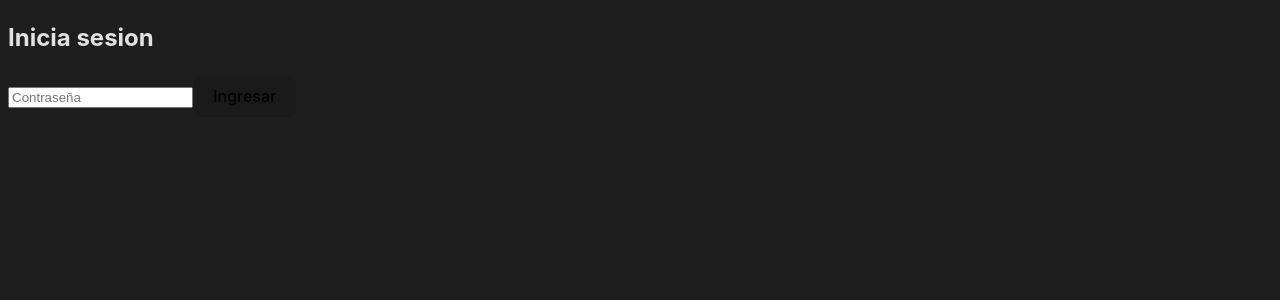
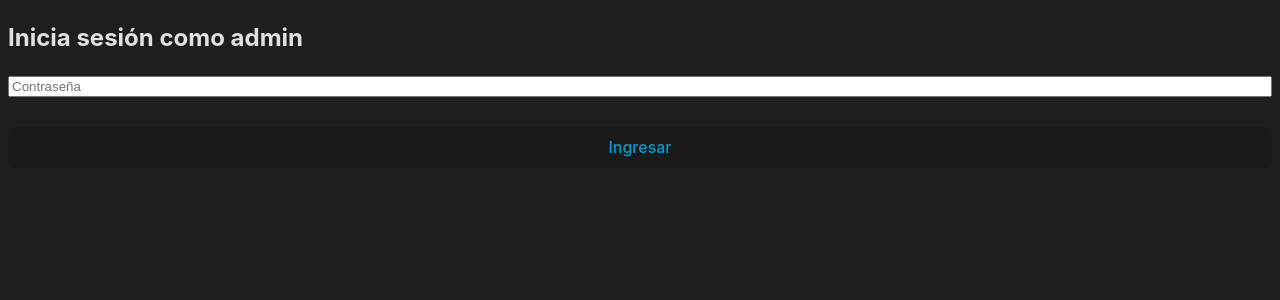
Before and after one commit to Palermukii/React-TP, a React (Vite) app: page /admin in a window 1280 px wide. Shown: the top 300 px of the page. Built offline with nearby package versions, Linux system fonts and the light colour scheme.

Commit message:
Terminado definitivamente anasheeee

```diff
--- a/src/App.css
+++ b/src/App.css
@@ -1,7 +1,4 @@
-/* div {
-  margin: 0 auto;
 
-} */
 .Home {
   display: flex;
   flex-direction: column;
@@ -12,7 +9,7 @@
   display: flex;
   flex-direction: row;
   justify-content: space-around;
-  background-color: cyan;
+  background-color: #089cce;
   width: 100%;
   border: 5px solid rgb(1, 1, 156);
 }
@@ -20,7 +17,7 @@
   display: flex;
   flex-direction: row;
   justify-content: space-around;
-  background-color: cyan;
+  background-color: #089cce;
   width: 100%;
   text-decoration: none;
   }
@@ -28,7 +25,7 @@
   display: flex;
   flex-direction: row;
   justify-content: space-around;
-  background-color: cyan;
+  background-color: #089cce;
   width: 100%;
   text-decoration: none;
     margin: 0px;
@@ -57,5 +54,5 @@
   transition: .3s all;
 }
 .Post:hover {
-  border-color:  #535bf2;
+  border-color:  #0a65b1;
 }
--- a/src/App.jsx
+++ b/src/App.jsx
@@ -1,33 +1,26 @@
-import {
-  Routes,
-  Route
-} from 'react-router-dom';
-import './App.css'
-import { useState, useEffect } from 'react';
+import { Routes, Route } from 'react-router-dom';
+import './App.css';
+import { useState } from 'react';
 import MainPage from './componentes/MainPage';
 import NewPost from './componentes/NewPost';
-import { Admin } from './componentes/Admin';
+import Admin from './componentes/Admin';
 import Post from './componentes/Post';
-// Cambiar variables posteos y post
-
 
 function App() {
   const [admin, setAdmin] = useState(false);
 
-
-
-
-return (
-<div>
-  <Routes>
-    <Route path = '/' element = {<MainPage admin = {admin}/>} />
-    <Route path = '/post/:id' element = {<Post admin = {admin}/>} />
-    <Route path = '/admin' element = {<Admin admin = {admin}/>}/>
-    <Route path = '/newpost' element = {<NewPost />}/>
-  </Routes>
-  </div>
-
-)
+  return (
+    <div>
+      <Routes>
+        <Route path="/" element={<MainPage admin={admin} />} />
+        <Route path="/post/:id" element={<Post/>} />
+        <Route
+          path="/admin"
+          element={<Admin admin={admin} setAdmin={setAdmin} />}
+        />
+        <Route path="/newpost" element={<NewPost/>} />
+      </Routes>
+    </div>
+  );
 }
-
 export default App;
--- a/src/componentes/Admin.jsx
+++ b/src/componentes/Admin.jsx
@@ -1,27 +1,46 @@
-import React, { useState } from 'react'
-import MainPage from 'MainPage';
+import React, { useState } from 'react';
+import { Link } from 'react-router-dom';
+import './NewPost.css';
 
-export const Admin = props => {
-    const {admin} = props;
-    const [password, setPaswword] = useState('');
+const Admin = props => {
+    const { admin, setAdmin } = props;
+    const [password, setPassword] = useState('');
 
-    const Confirmar = (e) => {
-        e.preventDeFault();
-        if(password == 123) {
+    const handleSubmit = (e) => {
+        e.preventDefault();
+        if (password === "123") {
             setAdmin(true);
-
+            console.log('Contraseña correcta');
         }
     }
 
-  return (
-    <div>
+    return (
+        <div>
+            {admin ? (
+                <div className='Home'>
+                    <div className='Header'>
+                        <button className='botonHeader'><Link to="/">Home</Link></button>
+                        <button className='botonHeader'><Link to="/newpost">New Post</Link></button>
+                        <button className='botonHeader'><Link target="_blank" to="https://youtu.be/SIaFtAKnqBU?si=WKWWpEAL6vLIyWXM&t=2">About us</Link></button>
+                    </div>
+                    <h1>Ya sos admin</h1>
+                </div>
+            ) : (
+                <div className='home'>
+                    <h2>Inicia sesión como admin</h2>
+                    <form onSubmit={handleSubmit} className='Form'>
+                        <input
+                            type="password"
+                            value={password}
+                            onChange={(e) => setPassword(e.target.value)}
+                            placeholder='Contraseña'
+                        />
+                        <button className='publicar' type='submit'>Ingresar</button>
+                    </form>
+                </div>
+            )}
+        </div>
+    );
+}
 
-        <h2>Inicia sesion</h2>
-
-        <form action="submit">
-            <input type="password" onChange={(e) => setPaswword(password)} value={password} id="" placeholder='Contraseña'/>
-            <button className="" type='submit'>Ingresar</button>
-        </form>
-    </div>
-  )
-}
+export default Admin;
--- a/src/componentes/MainPage.jsx
+++ b/src/componentes/MainPage.jsx
@@ -1,12 +1,12 @@
 import React from 'react'
 import { useState, useEffect } from 'react';
+import { Link } from 'react-router-dom';
 
-function MainPage() {
-
+function MainPage(props) {
+    const {admin} = props;
     const [post, setPost] = useState([]);
     const [busqueda, setBusqueda] = useState();
     const [buscado, setBuscado] = useState([]);
-
 
 
     useEffect(()=> {
@@ -14,6 +14,16 @@ function MainPage() {
       if (posteos)  { setPost(posteos);
       setBuscado(posteos);   }
     },[])
+
+    const handleClick = (e) => {
+      const index = e.target.id;
+      console.log(index, typeof index);
+      console.log(post.filter(p => p.id != index));
+      const updatedPosts = post.filter(p => p.id != index);
+      setPost(updatedPosts);
+      setBuscado(updatedPosts);
+      localStorage.setItem('post', JSON.stringify(updatedPosts));
+    };
 
     const onChange = (e) => {
       setBusqueda(e.target.value);
@@ -25,14 +35,13 @@ function MainPage() {
       })
     setBuscado(array);
     }
+
   return (
     <div className='Home'>
-
-
       <div className='Header'>
-      <button className='botonHeader'><a href="/">Home</a></button>
-      <button className='botonHeader'><a href="/newpost">New Post</a></button>
-      <button className='botonHeader'><a target="_blank" href="http://www.tecnica35.com.ar/">About us</a></button>
+        <button className='botonHeader'><Link to="/">Home</Link></button>
+        <button className='botonHeader'><Link to="/newpost">New Post</Link></button>
+        <button className='botonHeader'><Link target="_blank" to="https://youtu.be/SIaFtAKnqBU?si=WKWWpEAL6vLIyWXM&t=2">About us</Link></button>
       </div>
       <br />
       <input type="text" value={busqueda} onChange={onChange}/>
@@ -46,6 +55,7 @@ function MainPage() {
               <h3>Hecho por: {p.name}</h3>
               </div>
             </a>
+            {admin && <button id={p.id} onClick={handleClick}>Borrar</button>}
           </div>
         )}
       </div>
@@ -53,4 +63,5 @@ function MainPage() {
 
   )
 }
+
 export default MainPage;
--- a/src/index.css
+++ b/src/index.css
@@ -45,7 +45,7 @@ button {
   transition: border-color 0.25s;
 }
 button:hover {
-  border-color: #646cff;
+  border-color: #0a56b1;
 }
 button:focus,
 button:focus-visible {
@@ -53,5 +53,5 @@ button:focus-visible {
 }
 .publicar {
 
-  color: black;
+  color: #089CCE;
 }
```
Lines whose indentation alone changed are shown as unchanged.
